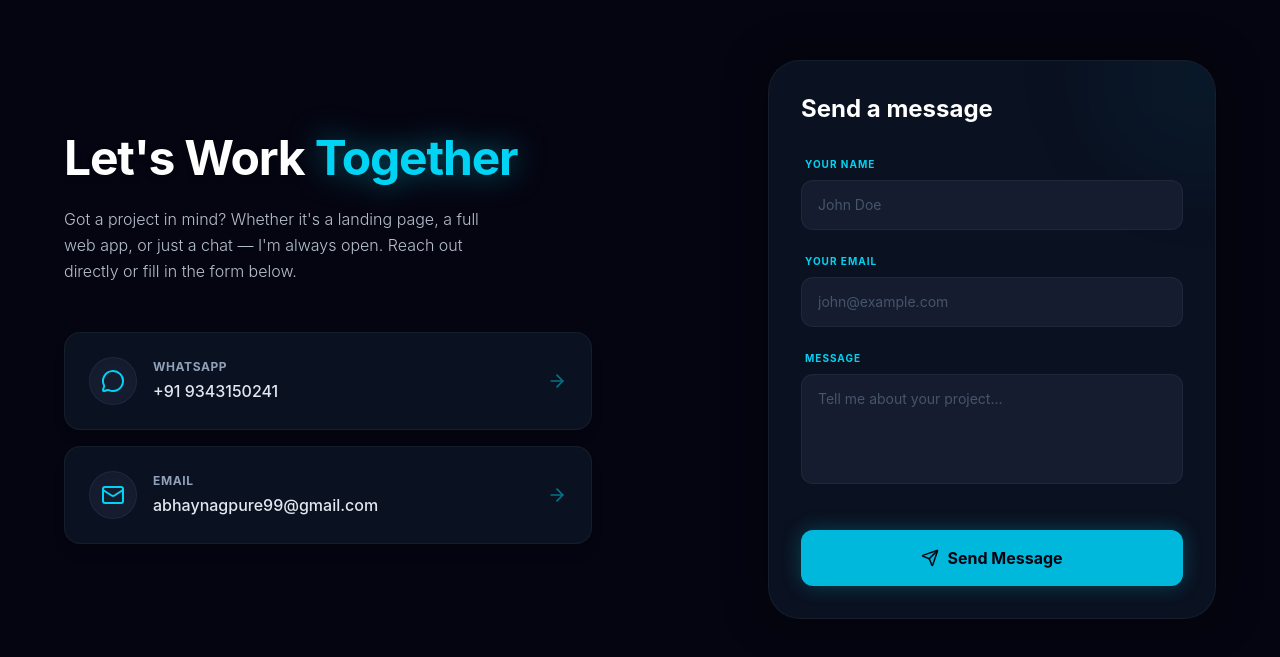
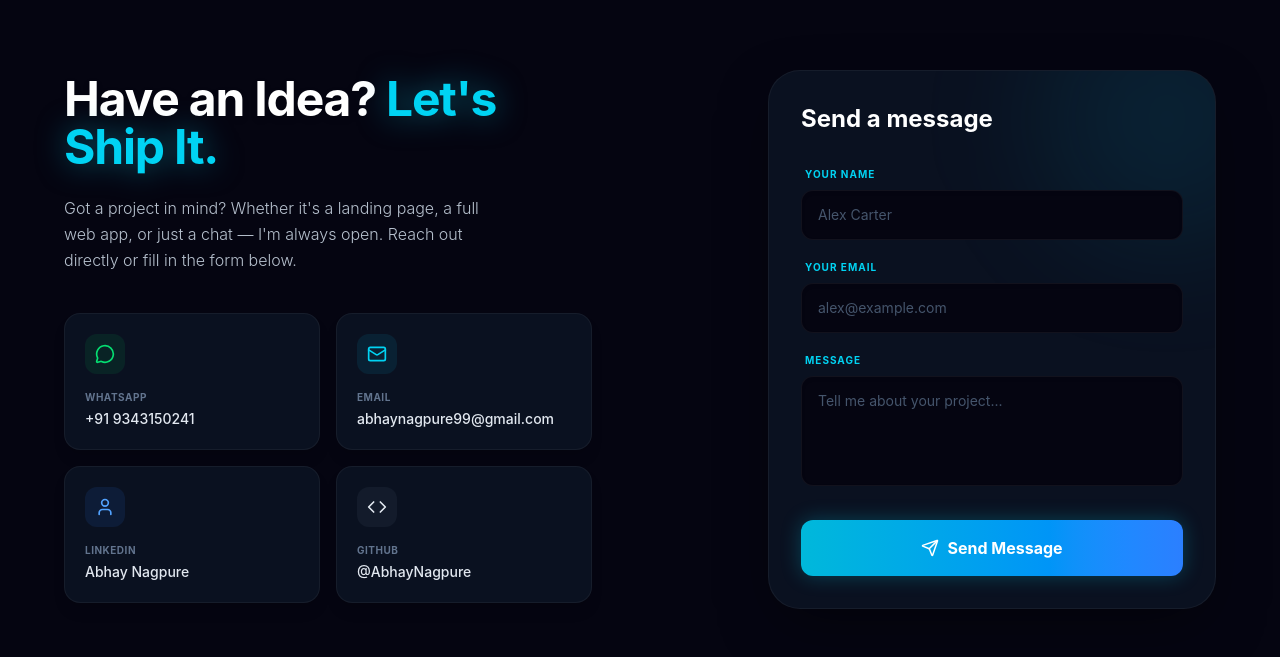
Before and after one commit to AbhayNagpure/Personal_Portfolio, a React (Vite) app in the folder frontend/: page / in a window 1280 px wide. Shown: the part 3261-3918 px from the top of the page. Built offline with nearby package versions, Linux system fonts and the light colour scheme.

Commit message:
added send message functionality in contact section

```diff
--- /dev/null
+++ b/frontend/check.js
@@ -0,0 +1,6 @@
+import * as lucide from 'lucide-react';
+console.log(Object.keys(lucide).filter(k => ['Linkedin', 'MessageCircle', 'Mail', 'ArrowRight', 'Send', 'Code'].includes(k)).join(', '));
+console.log("Missing:");
+['Linkedin', 'MessageCircle', 'Mail', 'ArrowRight', 'Send', 'Code'].forEach(k => {
+  if (!Object.keys(lucide).includes(k)) console.log(k);
+});
--- a/frontend/src/pages/Contact.tsx
+++ b/frontend/src/pages/Contact.tsx
@@ -1,67 +1,137 @@
-import { MessageCircle, Mail, ArrowRight, Send } from 'lucide-react';
+import { MessageCircle, Mail, ArrowRight, Send, User, Code, Loader2, CheckCircle2, XCircle } from 'lucide-react';
+import { useRef, useState } from 'react';
+import gsap from 'gsap';
+import { useGSAP } from '@gsap/react';
+import { ScrollTrigger } from 'gsap/ScrollTrigger';
+import emailjs from '@emailjs/browser';
+
+gsap.registerPlugin(ScrollTrigger);
 
 export default function Contact() {
+  const containerRef = useRef<HTMLElement>(null);
+  const formRef = useRef<HTMLFormElement>(null);
+  const [isSubmitting, setIsSubmitting] = useState(false);
+  const [submitStatus, setSubmitStatus] = useState<'idle' | 'success' | 'error'>('idle');
+
+  useGSAP(() => {
+    gsap.fromTo('.contact-anim',
+      { opacity: 0, y: 30 },
+      {
+        opacity: 1,
+        y: 0,
+        stagger: 0.1,
+        duration: 0.8,
+        ease: 'power3.out',
+        scrollTrigger: {
+          trigger: containerRef.current,
+          start: "top 80%",
+        }
+      }
+    );
+  }, { scope: containerRef });
+
+  const contactLinks = [
+    { name: 'WhatsApp', value: '+91 9343150241', link: 'https://wa.me/919343150241', icon: MessageCircle, color: 'text-green-400', bg: 'bg-green-500/10', borderHover: 'hover:border-green-500/30' },
+    { name: 'Email', value: 'abhaynagpure99@gmail.com', link: 'mailto:abhaynagpure99@gmail.com', icon: Mail, color: 'text-cyan-400', bg: 'bg-cyan-500/10', borderHover: 'hover:border-cyan-500/30' },
+    { name: 'LinkedIn', value: 'Abhay Nagpure', link: 'https://linkedin.com/in/abhaynagpure', icon: User, color: 'text-blue-400', bg: 'bg-blue-500/10', borderHover: 'hover:border-blue-500/30' },
+    { name: 'GitHub', value: '@AbhayNagpure', link: 'https://github.com/AbhayNagpure', icon: Code, color: 'text-slate-200', bg: 'bg-slate-500/10', borderHover: 'hover:border-slate-500/30' },
+  ];
+
+  const sendEmail = (e: React.FormEvent<HTMLFormElement>) => {
+    e.preventDefault();
+
+    if (!formRef.current) return;
+
+    setIsSubmitting(true);
+    setSubmitStatus('idle');
+
+    // These variables should be placed in a .env file
+    const serviceID = import.meta.env.VITE_EMAILJS_SERVICE_ID || '';
+    const templateID = import.meta.env.VITE_EMAILJS_TEMPLATE_ID || '';
+    const publicKey = import.meta.env.VITE_EMAILJS_PUBLIC_KEY || '';
+
+    if (!serviceID || !templateID || !publicKey) {
+      console.error("EmailJS credentials are missing. Please add them to your .env file.");
+      setSubmitStatus('error');
+      setIsSubmitting(false);
+      return;
+    }
+
+    emailjs.sendForm(serviceID, templateID, formRef.current, publicKey)
+      .then((result) => {
+          console.log(result.text);
+          setSubmitStatus('success');
+          formRef.current?.reset();
+
+          setTimeout(() => {
+            setSubmitStatus('idle');
+          }, 3000);
+      }, (error) => {
+          console.error(error.text);
+          setSubmitStatus('error');
+
+          setTimeout(() => {
+            setSubmitStatus('idle');
+          }, 3000);
+      })
+      .finally(() => {
+        setIsSubmitting(false);
+      });
+  };
+
   return (
-    <main className="w-full p-8 md:p-16 relative flex flex-col items-center justify-center">
+    <main ref={containerRef} className="w-full p-8 md:p-16 relative flex flex-col items-center justify-center">
 
       <div className="max-w-6xl w-full mx-auto flex flex-col lg:flex-row gap-12 lg:gap-24 relative z-10">
 
         {/* Left Side: Contact Info */}
         <div className="flex-1 flex flex-col text-left justify-center">
-          <h1 className="text-4xl md:text-5xl font-bold mb-6 tracking-tight text-white drop-shadow-md">
-            Let's Work <span className="text-cyan-400 drop-shadow-[0_0_15px_rgba(6,182,212,0.5)]">Together</span>
+          <h1 className="contact-anim text-4xl md:text-5xl font-bold mb-6 tracking-tight text-white drop-shadow-md">
+            Have an Idea? <span className="text-cyan-400 drop-shadow-[0_0_15px_rgba(6,182,212,0.5)]">Let's Ship It.</span>
           </h1>
 
-          <p className="text-slate-300/90 mb-12 text-sm md:text-base leading-relaxed font-light max-w-md">
+          <p className="contact-anim text-slate-300/90 mb-10 text-sm md:text-base leading-relaxed font-light max-w-md">
             Got a project in mind? Whether it's a landing page, a full web app, or just a chat — I'm always open. Reach out directly or fill in the form below.
           </p>
 
-          <div className="flex flex-col gap-4">
-            {/* WhatsApp Card */}
-            <a href="https://wa.me/919343150241" target="_blank" rel="noreferrer" className="group flex items-center justify-between p-6 bg-[#0a1120] border border-white/5 rounded-2xl hover:border-cyan-500/30 transition-all duration-300 shadow-lg hover:shadow-[0_0_20px_rgba(6,182,212,0.15)]">
-              <div className="flex items-center gap-4">
-                <div className="w-12 h-12 bg-[#151c2f] text-cyan-400 rounded-full flex items-center justify-center border border-white/5 group-hover:scale-110 transition-transform shadow-inner">
-                  <MessageCircle size={24} />
-                </div>
-                <div>
-                  <h3 className="text-xs text-slate-400 font-bold uppercase tracking-wider mb-1">WhatsApp</h3>
-                  <p className="text-slate-200 font-medium">+91 9343150241</p>
-                </div>
-              </div>
-              <ArrowRight className="text-cyan-400 opacity-50 group-hover:opacity-100 group-hover:translate-x-1 transition-all" size={20} />
-            </a>
-
-            {/* Email Card */}
-            <a href="mailto:abhaynagpure99@gmail.com" className="group flex items-center justify-between p-6 bg-[#0a1120] border border-white/5 rounded-2xl hover:border-cyan-500/30 transition-all duration-300 shadow-lg hover:shadow-[0_0_20px_rgba(6,182,212,0.15)]">
-              <div className="flex items-center gap-4">
-                <div className="w-12 h-12 bg-[#151c2f] text-cyan-400 rounded-full flex items-center justify-center border border-white/5 group-hover:scale-110 transition-transform shadow-inner">
-                  <Mail size={24} />
-                </div>
-                <div>
-                  <h3 className="text-xs text-slate-400 font-bold uppercase tracking-wider mb-1">Email</h3>
-                  <p className="text-slate-200 font-medium">abhaynagpure99@gmail.com</p>
-                </div>
-              </div>
-              <ArrowRight className="text-cyan-400 opacity-50 group-hover:opacity-100 group-hover:translate-x-1 transition-all" size={20} />
-            </a>
+          <div className="grid grid-cols-1 sm:grid-cols-2 gap-4">
+            {contactLinks.map((contact, idx) => {
+              const Icon = contact.icon;
+              return (
+                <a key={idx} href={contact.link} target="_blank" rel="noreferrer" className={`contact-anim group flex flex-col p-5 bg-[#0a1120] border border-white/5 rounded-2xl ${contact.borderHover} transition-all duration-300 shadow-lg hover:-translate-y-1`}>
+                  <div className="flex items-center justify-between mb-4">
+                    <div className={`w-10 h-10 ${contact.bg} ${contact.color} rounded-xl flex items-center justify-center transition-transform group-hover:scale-110 group-hover:-rotate-3`}>
+                      <Icon size={20} />
+                    </div>
+                    <ArrowRight className={`${contact.color} opacity-0 -translate-x-2 group-hover:opacity-100 group-hover:translate-x-0 transition-all duration-300`} size={18} />
+                  </div>
+                  <div>
+                    <h3 className="text-[10px] text-slate-500 font-bold uppercase tracking-wider mb-1">{contact.name}</h3>
+                    <p className="text-sm text-slate-200 font-medium truncate">{contact.value}</p>
+                  </div>
+                </a>
+              )
+            })}
           </div>
         </div>
 
         {/* Right Side: Contact Form */}
         <div className="flex-1 w-full flex items-center justify-center lg:justify-end mt-8 lg:mt-0">
-          <form className="w-full max-w-md bg-[#0a1120] border border-white/5 rounded-[2rem] p-8 shadow-[0_0_40px_rgba(0,0,0,0.5)] relative overflow-hidden group hover:border-cyan-500/20 transition-colors">
+          <form ref={formRef} onSubmit={sendEmail} className="contact-anim w-full max-w-md bg-[#0a1120] border border-white/5 rounded-[2rem] p-8 shadow-[0_20px_60px_-15px_rgba(0,0,0,0.5)] relative overflow-hidden group hover:border-cyan-500/20 transition-all duration-500">
             {/* Subtle glow inside form */}
-            <div className="absolute -right-20 -top-20 w-48 h-48 bg-cyan-500/5 blur-[50px] rounded-full group-hover:bg-cyan-500/10 transition-colors"></div>
+            <div className="absolute -right-20 -top-20 w-64 h-64 bg-cyan-500/10 blur-[60px] rounded-full group-hover:bg-cyan-500/20 transition-colors duration-500 pointer-events-none"></div>
 
             <h3 className="text-2xl font-bold text-white mb-8 relative z-10">Send a message</h3>
 
-            <div className="flex flex-col gap-6 relative z-10">
+            <div className="flex flex-col gap-5 relative z-10">
               <div>
                 <label className="block text-[10px] font-bold text-cyan-400 uppercase tracking-widest mb-2 ml-1">Your Name</label>
                 <input
                   type="text"
-                  placeholder="John Doe"
-                  className="w-full bg-[#151c2f] border border-white/5 rounded-xl px-4 py-3.5 text-white placeholder:text-slate-600 focus:outline-none focus:border-cyan-500/50 transition-colors text-sm"
+                  name="user_name"
+                  placeholder="Alex Carter"
+                  required
+                  className="w-full bg-[#050511] border border-white/5 rounded-xl px-4 py-3.5 text-white placeholder:text-slate-600 focus:outline-none focus:border-cyan-400/50 focus:bg-[#151c2f] transition-all text-sm shadow-inner"
                 />
               </div>
 
@@ -69,8 +139,10 @@ export default function Contact() {
                 <label className="block text-[10px] font-bold text-cyan-400 uppercase tracking-widest mb-2 ml-1">Your Email</label>
                 <input
                   type="email"
-                  placeholder="john@example.com"
-                  className="w-full bg-[#151c2f] border border-white/5 rounded-xl px-4 py-3.5 text-white placeholder:text-slate-600 focus:outline-none focus:border-cyan-500/50 transition-colors text-sm"
+                  name="user_email"
+                  placeholder="alex@example.com"
+                  required
+                  className="w-full bg-[#050511] border border-white/5 rounded-xl px-4 py-3.5 text-white placeholder:text-slate-600 focus:outline-none focus:border-cyan-400/50 focus:bg-[#151c2f] transition-all text-sm shadow-inner"
                 />
               </div>
 
@@ -78,14 +150,31 @@ export default function Contact() {
                 <label className="block text-[10px] font-bold text-cyan-400 uppercase tracking-widest mb-2 ml-1">Message</label>
                 <textarea
                   rows={4}
+                  name="message"
                   placeholder="Tell me about your project..."
-                  className="w-full bg-[#151c2f] border border-white/5 rounded-xl px-4 py-3.5 text-white placeholder:text-slate-600 focus:outline-none focus:border-cyan-500/50 transition-colors resize-none text-sm"
+                  required
+                  className="w-full bg-[#050511] border border-white/5 rounded-xl px-4 py-3.5 text-white placeholder:text-slate-600 focus:outline-none focus:border-cyan-400/50 focus:bg-[#151c2f] transition-all resize-none text-sm shadow-inner"
                 ></textarea>
               </div>
 
-              <button type="button" className="w-full mt-4 bg-cyan-500 hover:bg-cyan-400 text-[#050511] font-bold py-4 rounded-xl flex items-center justify-center gap-2 transition-all shadow-[0_0_20px_rgba(6,182,212,0.3)] hover:shadow-[0_0_30px_rgba(6,182,212,0.5)]">
-                <Send size={18} />
-                Send Message
+              <button
+                type="submit"
+                disabled={isSubmitting}
+                className={`w-full mt-2 font-bold py-4 rounded-xl flex items-center justify-center gap-2 transition-all hover:-translate-y-1 ${
+                  submitStatus === 'success' ? 'bg-green-500 text-white shadow-[0_0_20px_rgba(34,197,94,0.3)]' :
+                  submitStatus === 'error' ? 'bg-red-500 text-white shadow-[0_0_20px_rgba(239,68,68,0.3)]' :
+                  'bg-gradient-to-r from-cyan-500 to-blue-500 hover:from-cyan-400 hover:to-blue-400 text-white shadow-[0_0_20px_rgba(6,182,212,0.3)] hover:shadow-[0_0_30px_rgba(6,182,212,0.5)]'
+                } ${isSubmitting ? 'opacity-70 cursor-not-allowed transform-none' : ''}`}
+              >
+                {isSubmitting ? (
+                  <><Loader2 size={18} className="animate-spin" /> Sending...</>
+                ) : submitStatus === 'success' ? (
+                  <><CheckCircle2 size={18} /> Message Sent!</>
+                ) : submitStatus === 'error' ? (
+                  <><XCircle size={18} /> Failed. Try Again.</>
+                ) : (
+                  <><Send size={18} /> Send Message</>
+                )}
               </button>
             </div>
           </form>
```
Also changed, not shown: frontend/src/pages/Hero.tsx (+4 -3 lines), frontend/src/pages/Projects.tsx (+11 -3 lines), 1 other file (tests, documents, lock files or other folders).
